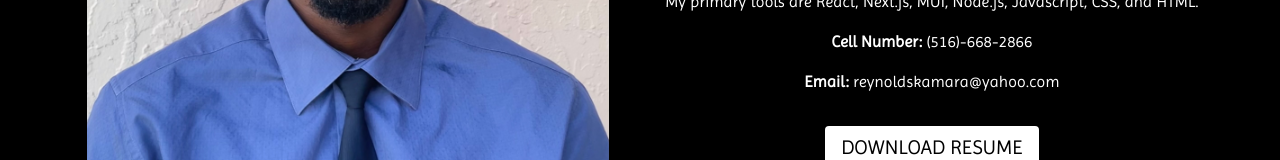
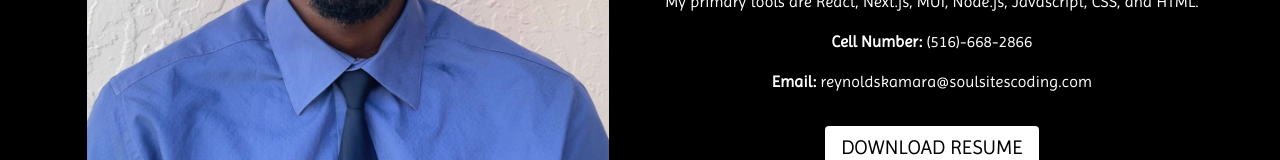
Before and after one commit to sause668/soul-sites, a Next.js app: page / in a window 1280 px wide. Shown: the part 2591-2751 px from the top of the page. Built offline with nearby package versions, Linux system fonts and the light colour scheme.

Commit message:
Domain Change

```diff
--- a/src/components/About.js
+++ b/src/components/About.js
@@ -96,7 +96,7 @@ export default function Title() {
                             <><b>Cell Number: </b>(516)-668-2866</>
                         </Typography>
                         <Typography variant="body1" color="white" align="center" pb={2}>
-                            <><b>Email: </b>reynoldskamara@yahoo.com</>
+                            <><b>Email: </b>reynoldskamara@soulsitescoding.com</>
                         </Typography>
                         <Button
                             component={'a'}
```
Also changed, not shown: 1 other file (tests, documents, lock files or other folders).
